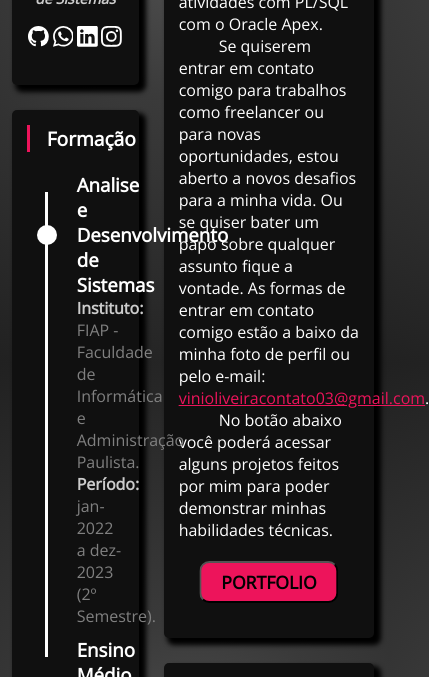
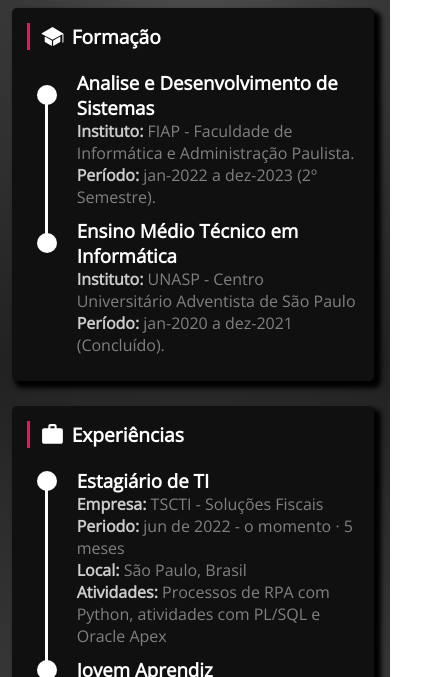
Before and after one commit to ViniOlr/portfolio, a React (Create React App) app: page / in a window 390 px wide. Shown: the part 481-1158 px from the top of the page, 429 px wide, since content can reach past the window. Built offline with nearby package versions, Linux system fonts and the light colour scheme.

Commit message:
Adicionando responsividade simples ao projeto

```diff
--- a/src/Components/Home/Home.jsx
+++ b/src/Components/Home/Home.jsx
@@ -7,7 +7,7 @@ import { MdWork } from 'react-icons/md'
 import { BsGithub, BsWhatsapp, BsLinkedin, BsInstagram } from 'react-icons/bs'
 import Experiencias from "./Experiencias/Experiencias";
 import HabSingle from "./HabSingle/HabSingle";
-import { Link } from "react-router-dom";
+// import { Link } from "react-router-dom";
 
 const Home = ()=> {
     return(
@@ -34,6 +34,7 @@ const Home = ()=> {
                                 titulo='Analise e Desenvolvimento de Sistemas'
                                 instituto='FIAP - Faculdade de Informática e Administração Paulista.'
                                 periodo='jan-2022 a dez-2023 (2º Semestre).'
+                                className='faculdade'
                             />
                             <Formacoes
                                 titulo='Ensino Médio Técnico em Informática'
@@ -68,8 +69,8 @@ const Home = ()=> {
                         <div className="textResumo">
                             <p>Olá, meu nome é Vinícius e estou cursando Análise e Desenvolvimento de Sistemas na <a href="https://www.fiap.com.br/graduacao/tecnologo/analise-e-desenvolvimento-de-sistemas/" target='_blank' rel="noreferrer">FIAP</a>, unidade da Vila Olímpia. Atualmente estou atuando como estagiário em TI, minhas atividades dentro da empresa estão relacionadas com processos de RPA utilizando a linguagem de programação Python e a BotCity e algumas atividades com PL/SQL com o Oracle Apex.</p>
                             <p>Se quiserem entrar em contato comigo para trabalhos como freelancer ou para novas oportunidades, estou aberto a novos desafios para a minha vida. Ou se quiser bater um papo sobre qualquer assunto fique a vontade. As formas de entrar em contato comigo estão a baixo da minha foto de perfil ou pelo e-mail: <a href="mailto:vinioliveiracontato03@gmail.com">vinioliveiracontato03@gmail.com</a>.</p>
-                            <p>No botão abaixo você poderá acessar alguns projetos feitos por mim para poder demonstrar minhas habilidades técnicas.</p>
-                            <Link to='/portfolio'><button>PortFolio</button></Link>
+                            {/* <p>No botão abaixo você poderá acessar alguns projetos feitos por mim para poder demonstrar minhas habilidades técnicas.</p>
+                            <Link to='/portfolio'><button>PortFolio</button></Link> */}
                         </div>
                     </Box>
                     <Box>
--- a/src/Components/Portfolio/Portfolio.jsx
+++ b/src/Components/Portfolio/Portfolio.jsx
@@ -2,16 +2,13 @@ import React from 'react';
 import { Container, ContentPortfolio } from '../../Styled/styled';
 import { AiFillHome } from 'react-icons/ai'
 import { Link } from 'react-router-dom';
-import PortfolioSingle from './PortSingle/PortSingle';
+// import PortfolioSingle from './PortSingle/PortSingle';
 
 const Portfolio = ()=> {
   return (
     <ContentPortfolio>
         <Container>
             <Link to='/'><span><AiFillHome /> Voltar</span></Link>
-            <PortfolioSingle></PortfolioSingle>
-            <PortfolioSingle></PortfolioSingle>
-            <PortfolioSingle></PortfolioSingle>
         </Container>
     </ContentPortfolio>
   );
--- a/src/Styled/styled.js
+++ b/src/Styled/styled.js
@@ -75,6 +75,11 @@ export const ContentHome = styled.section `
     > div {
         display:flex;
         justify-content: space-between;
+        flex-direction: row;
+        @media screen and (max-width: 930px) {
+            flex-direction: column;
+            gap: 25px 0;
+        }
     }
 `;
 
@@ -86,15 +91,19 @@ export const DadosPessoais = styled.section`
     float: left;
     .perfil {
         width: 100;
-        img {
+        .img {
             width: 250px;
             height: 250px;
-            border-radius: calc(250px / 2);
-            object-position: 0  30%;
-            object-fit: cover;
             position: relative;
             left: 50%;
             transform: translateX(-50%);
+            img {
+                width: 100%;
+                height: 100%;
+                border-radius: calc(250px / 2);
+                object-position: 0  30%;
+                object-fit: cover;
+            }
         }
         h1.nome {
         text-align: center;
@@ -117,7 +126,9 @@ export const DadosPessoais = styled.section`
             }
         }
     }
-
+    @media screen and (max-width: 930px) {
+        width: 100%;
+    }
 `;
 
 export const FormExpSingle = styled.div`
@@ -135,6 +146,7 @@ export const FormExpSingle = styled.div`
     :last-of-type::before {
         display: none;
     }
+
     h3.titulo {
         padding-left: 50px;
         position: relative;
@@ -238,6 +250,9 @@ export const InfosAdicionais = styled.section`
             }
         }
     }
+    @media screen and (max-width: 930px) {
+        width: 100%;
+    }
 `;
 
 export const ContentPortfolio = styled.section`
```
